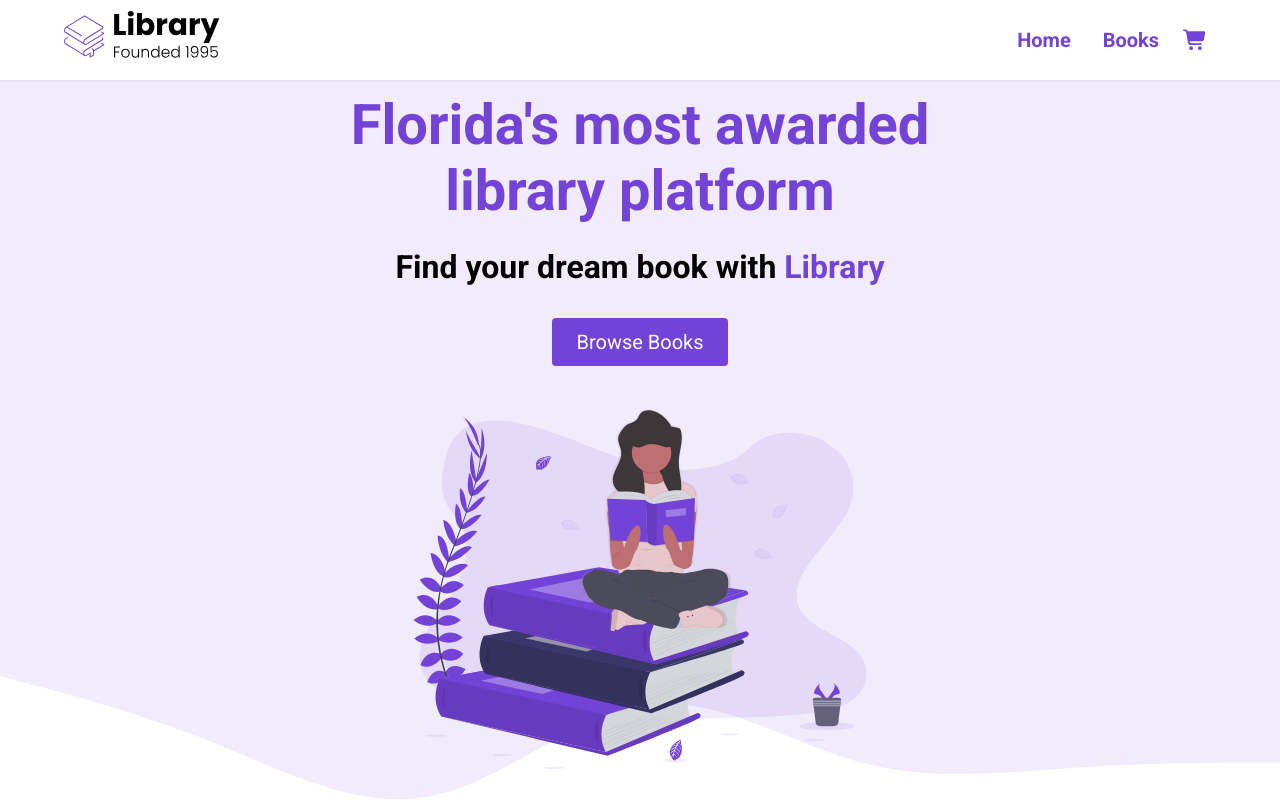
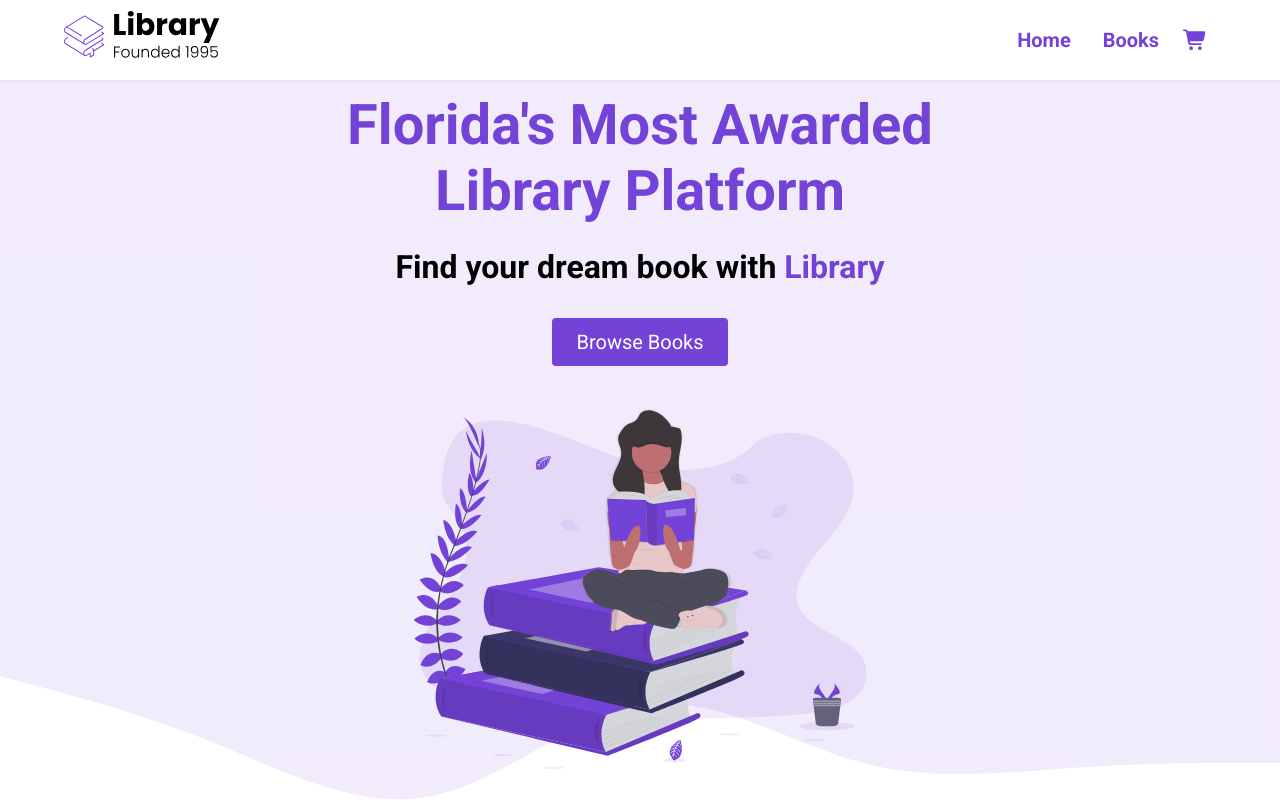
Before and after one commit to sebas-the-artist/Library-react-version, a React (Create React App) app: page / in a window 1280 px wide. Shown: the top 800 px of the page. Built offline with nearby package versions, Linux system fonts and the light colour scheme.

Commit message:
im prison mike

```diff
--- a/src/components/Landing.jsx
+++ b/src/components/Landing.jsx
@@ -8,7 +8,7 @@ function Landing() {
       <header>
         <div className="header__container">
           <div className="header__description">
-            <h1>Florida's most awarded library platform</h1>
+            <h1>Florida's Most Awarded Library Platform</h1>
             <h2>
               Find your dream book with <span className="purple">Library</span>
             </h2>
--- a/src/index.css
+++ b/src/index.css
@@ -107,7 +107,6 @@ button:active {
 .logo {
   width: 160px;
 }
-
 /*
 
 ANIME MAMMARIES
```
